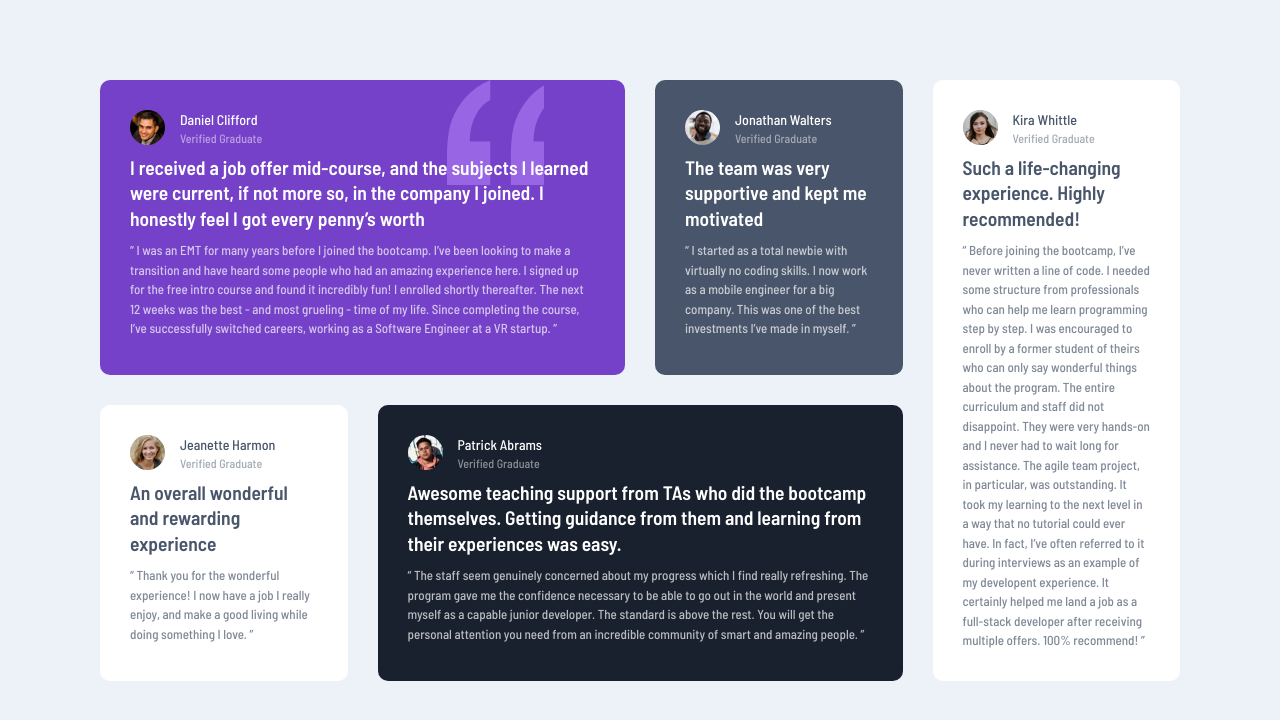
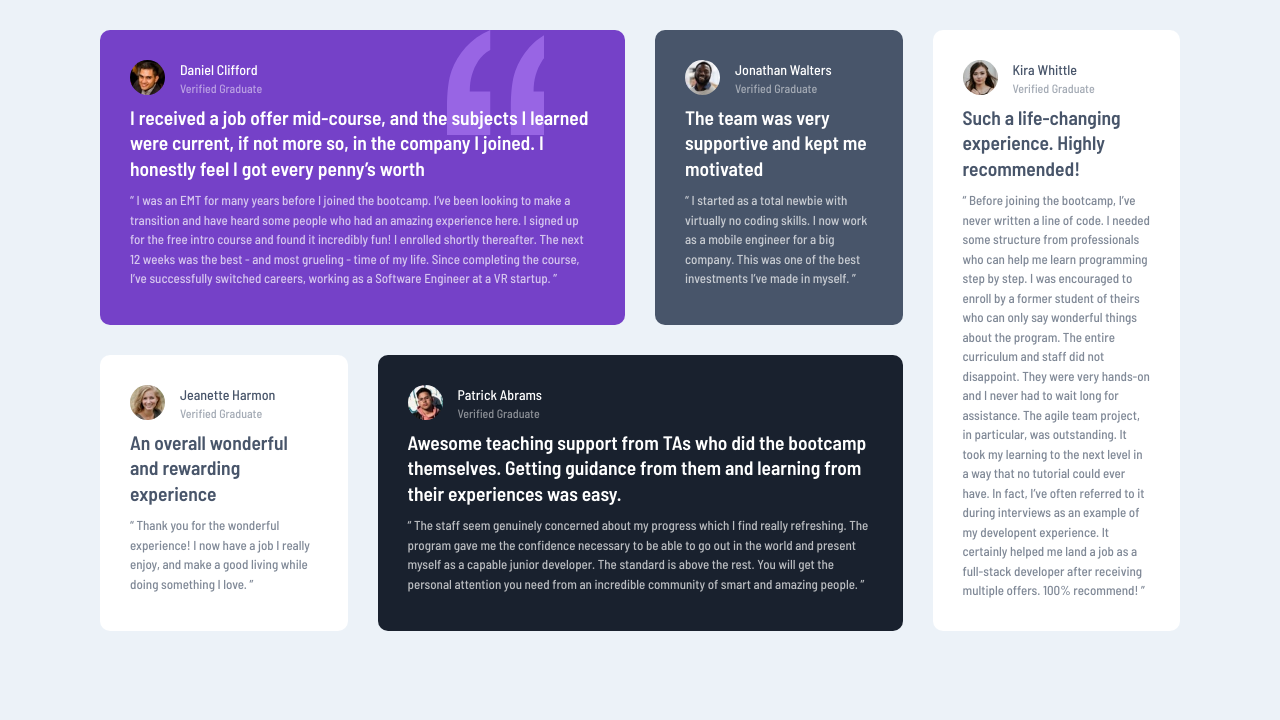
Before and after one commit to britez13/Testimonial-grid, a plain HTML site: page index.html in a window 1280 px wide. Drawn offline with Linux system fonts and the light colour scheme.

Commit message:
Problem with margin fixed

```diff
--- a/scss/globals/_boilerplate.scss
+++ b/scss/globals/_boilerplate.scss
@@ -19,5 +19,5 @@ body {
     font-size: 1.3rem;
     color: var(--white);
     height: auto;
-    margin: 8rem 1rem 0 ;
+    margin: 3rem 1rem ;
 }
```
Also changed, not shown: dist/style.css, 1 other file.
